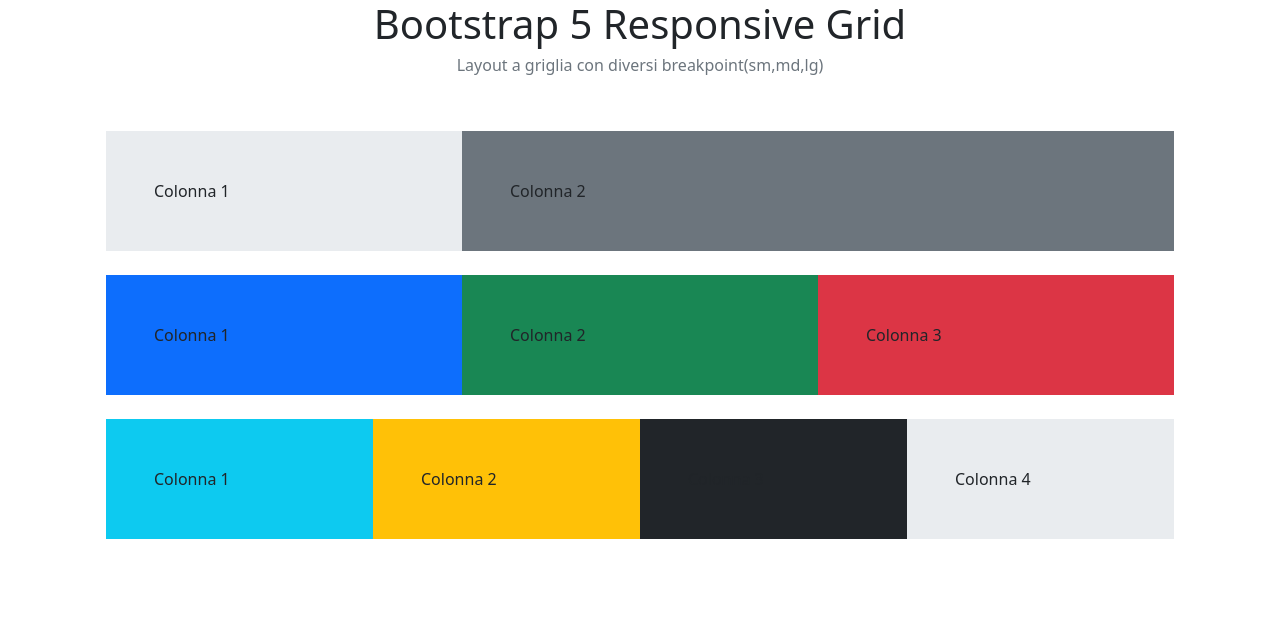
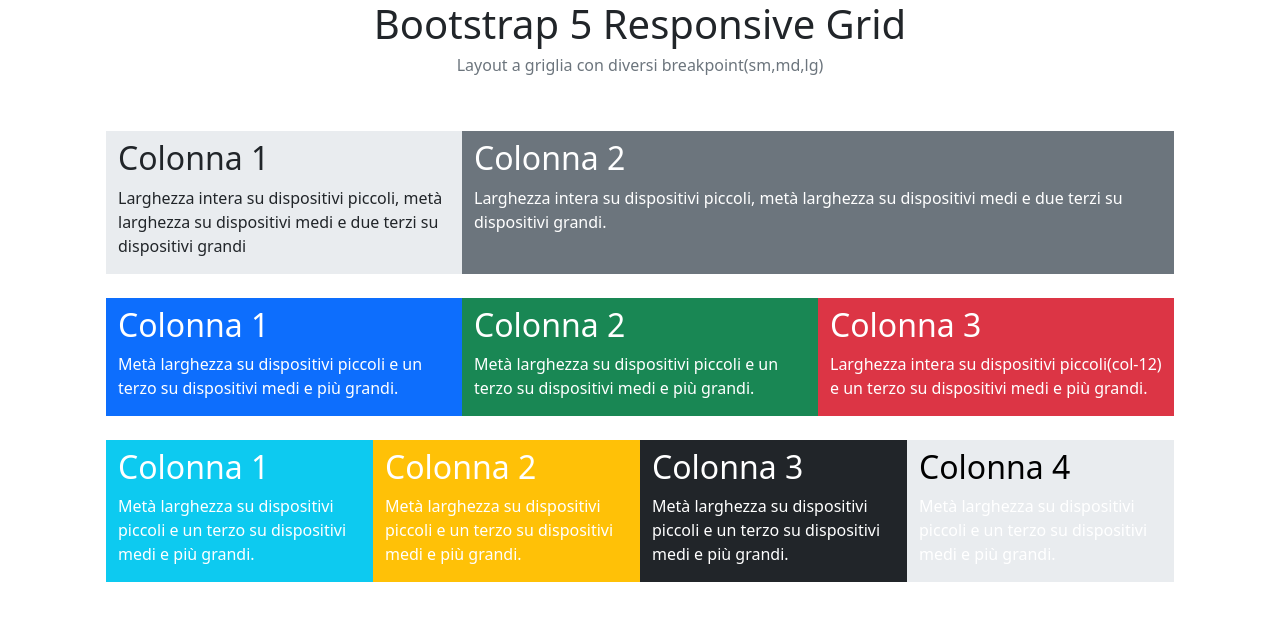
Before and after one commit to Sebastiano-Pizzata/htmlcss-bootstrap-layout, a plain HTML site: page index.html in a window 1280 px wide. Drawn offline with nearby package versions, Linux system fonts and the light colour scheme.

Commit message:
add: text inside the rows

```diff
--- a/index.html
+++ b/index.html
@@ -14,36 +14,52 @@
     <h4 class="fs-6 text-center text-secondary">Layout a griglia con diversi breakpoint(sm,md,lg)</h4>
     <div class="container p-5">
         <div class="row">
-       <div class="col-12 bg-body-secondary p-5 col-md-6 col-lg-4">
-           Colonna 1
+       <div class="col-12 bg-body-secondary col-md-6 col-lg-4">
+           <h2 class="mt-2"> Colonna 1</h2>
+           <p>Larghezza intera su dispositivi piccoli, metà larghezza su dispositivi medi e due terzi su dispositivi grandi
+           </p>
        </div>
-       <div class="col-12 bg-secondary p-5 col-md-6 col-lg-8">
-        Colonna 2
+       <div class="col-12 bg-secondary col-md-6 col-lg-8 text-white">
+         <h2 class="mt-2">Colonna 2</h2>
+         <p>Larghezza intera su dispositivi piccoli, metà larghezza su dispositivi medi e due terzi su dispositivi grandi.</p>
        </div>
     </div>
-    <div class="row mt-4">
-       <div class="col-6 bg-primary p-5 col-md-4">
-        Colonna 1
+    <div class="row mt-4 text-white">
+       <div class="col-6 bg-primary col-md-4">
+        <h2 class="mt-2"> Colonna 1</h2>
+        <p>Metà larghezza su dispositivi piccoli e  un terzo su dispositivi medi e più grandi.
+        </p>
        </div>
-       <div class="col-6 bg-success p-5 col-md-4">
-        Colonna 2
+       <div class="col-6 bg-success col-md-4">
+        <h2 class="mt-2"> Colonna 2</h2>
+        <p>Metà larghezza su dispositivi piccoli e  un terzo su dispositivi medi e più grandi.
+        </p>
        </div>
-       <div class="col-12 bg-danger p-5 col-md-4">
-        Colonna 3
+       <div class="col-12 bg-danger col-md-4">
+        <h2 class="mt-2"> Colonna 3</h2>
+      <p>Larghezza intera su dispositivi piccoli(col-12) e un terzo su dispositivi medi e più grandi.</p>
        </div>
     </div>
-    <div class="row mt-4">
-      <div class="col-6 bg-info p-5 col-md-3">
-        Colonna 1
+    <div class="row mt-4 text-white">
+      <div class="col-6 bg-info col-md-3">
+        <h2 class="mt-2"> Colonna 1</h2>
+        <p>Metà larghezza su dispositivi piccoli e  un terzo su dispositivi medi e più grandi.
+        </p>
       </div>
-      <div class="col-6 bg-warning p-5 col-md-3">
-        Colonna 2
+      <div class="col-6 bg-warning col-md-3">
+        <h2 class="mt-2"> Colonna 2</h2>
+        <p>Metà larghezza su dispositivi piccoli e  un terzo su dispositivi medi e più grandi.
+        </p>
       </div>
-      <div class="col-6 bg-dark p-5 col-md-3">
-        Colonna 3
+      <div class="col-6 bg-dark col-md-3">
+        <h2 class="mt-2"> Colonna 3</h2>
+        <p>Metà larghezza su dispositivi piccoli e  un terzo su dispositivi medi e più grandi.
+        </p>
       </div>
-      <div class="col-6 bg-body-secondary p-5 col-md-3">
-        Colonna 4
+      <div class="col-6 bg-body-secondary col-md-3">
+        <h2 class="mt-2 text-black"> Colonna 4</h2>
+        <p>Metà larghezza su dispositivi piccoli e  un terzo su dispositivi medi e più grandi.
+        </p>
       </div>
     </div>
     </div>
```
